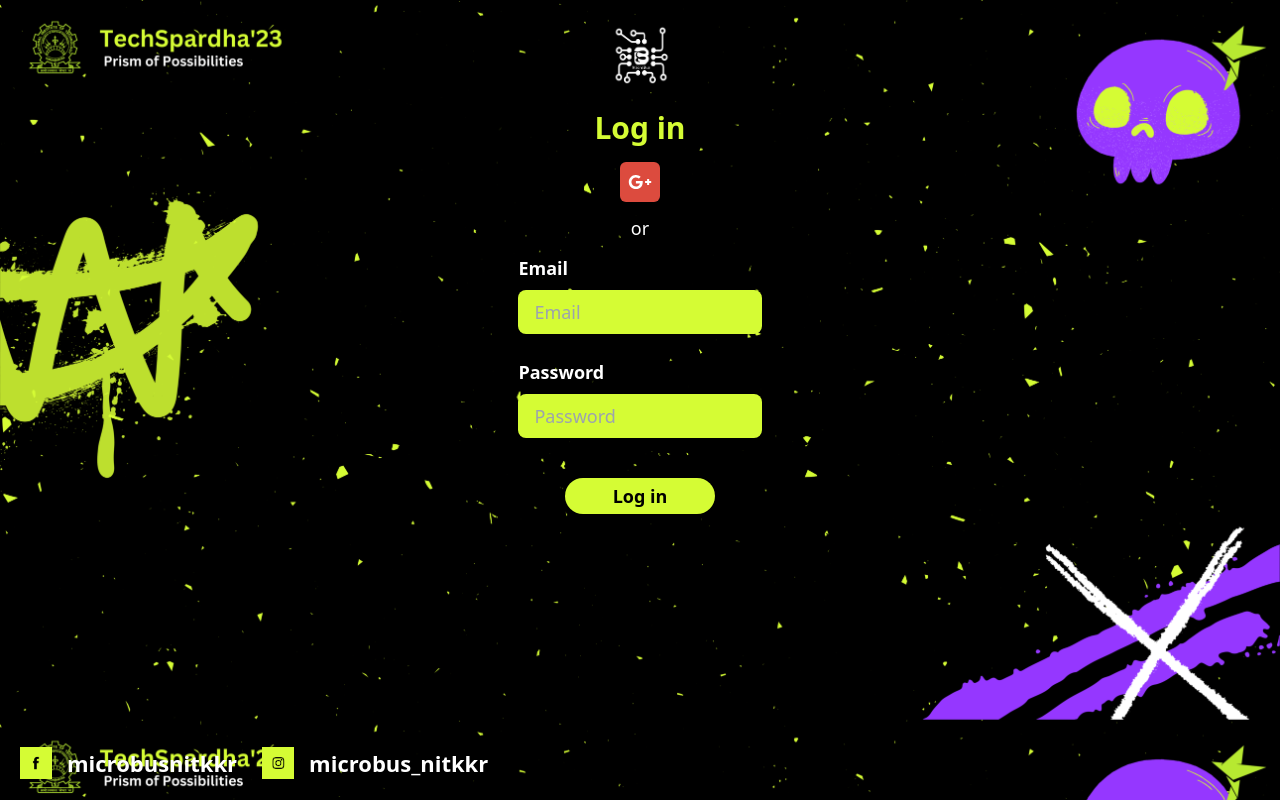
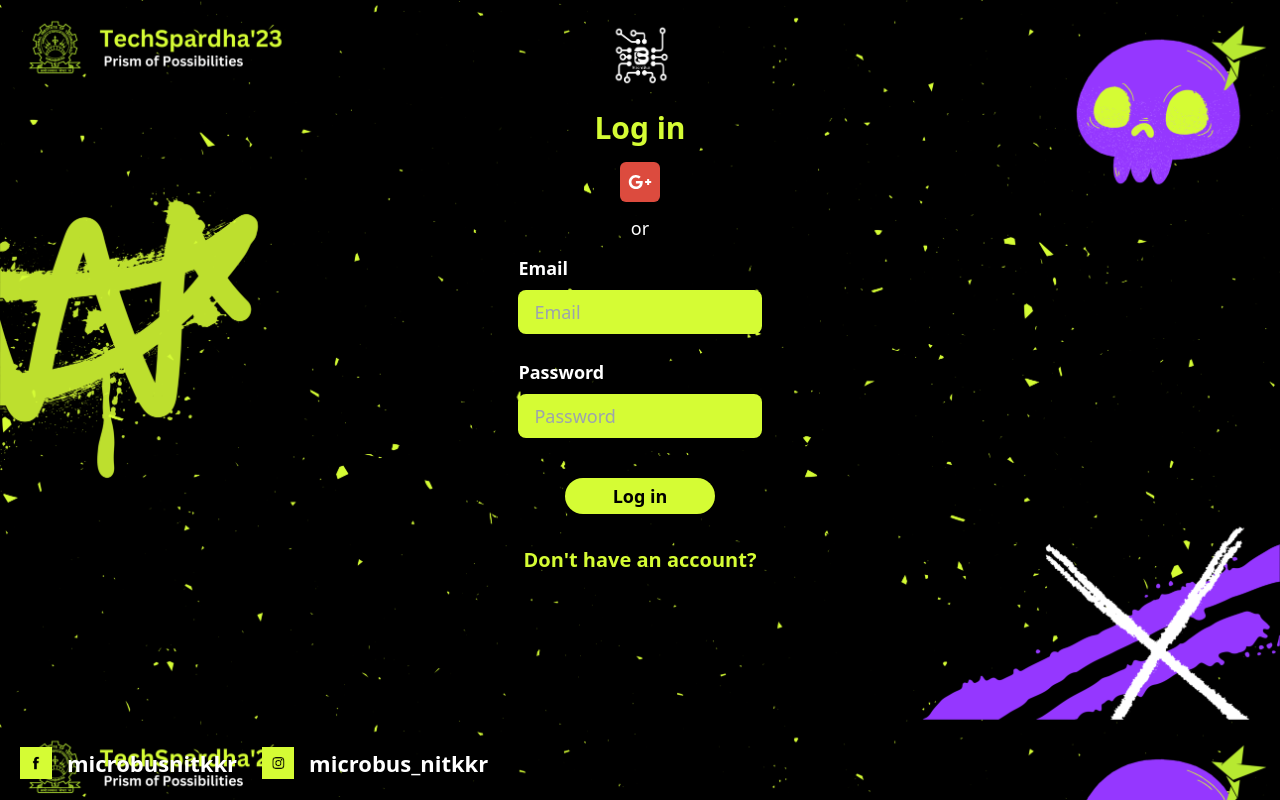
Before and after one commit to Punit9349/web-set-hunt, a Next.js app: page /login in a window 1280 px wide. Built offline with nearby package versions, Linux system fonts and the light colour scheme; no server answers.

Commit message:
allow signup

```diff
--- a/pages/login.js
+++ b/pages/login.js
@@ -88,7 +88,7 @@ const Login = () => {
                     Log in
                   </button>
                 </div>
-              {/* <Link href='/signUp'><p className='text-xl mt-8 font-bold cursor-pointer' style={{color:'#D5FC34',width:'100%',textAlign:'center'}}>Don&apos;t have an account?</p></Link> */}
+              <Link href='/signUp'><p className='text-xl mt-8 font-bold cursor-pointer' style={{color:'#D5FC34',width:'100%',textAlign:'center'}}>Don&apos;t have an account?</p></Link>
               </form>
           </div>
 
```
